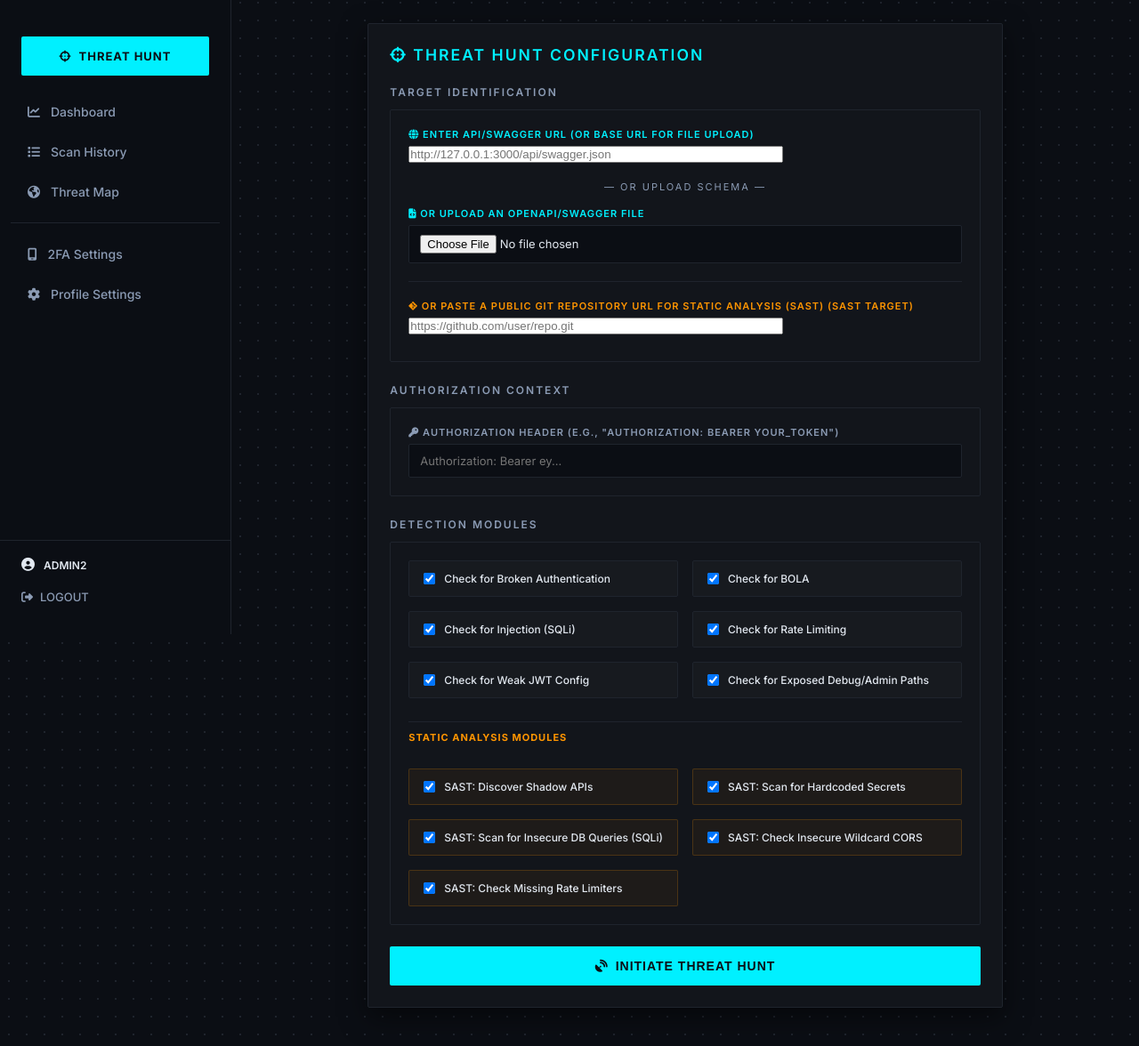
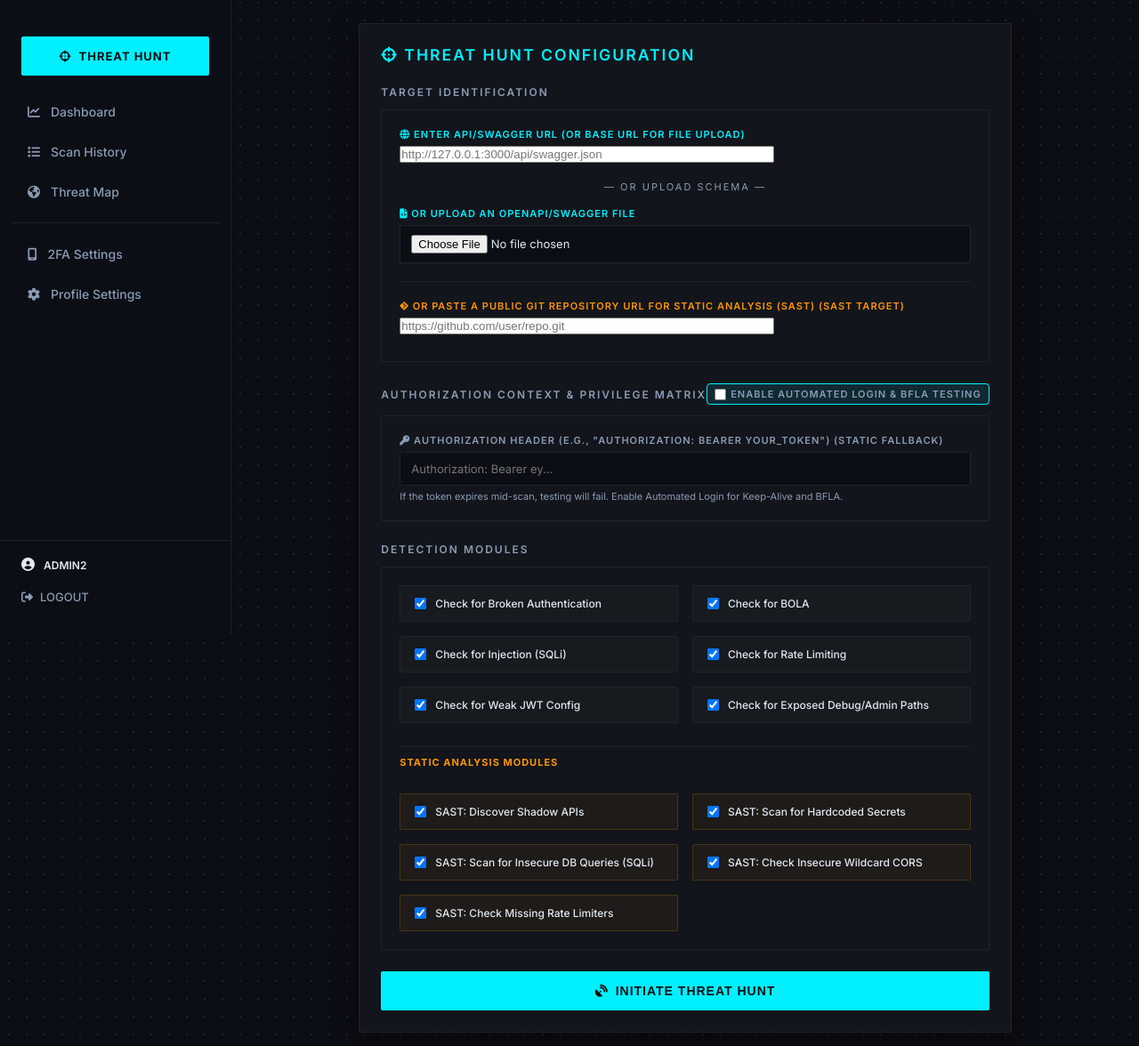
Before and after one commit to bhuwanbaniya/API_sentinel, a Django app: page /scan/ in a window 1280 px wide. Shown: the part 87-1263 px from the top of the page at 89% size. Run offline with Django 5.2, Linux system fonts and the light colour scheme; a user stored in the database is signed in; data comes from the database, SQL or seed files in the repository.

Commit message:
feat: redesign UI with Privilege Escalation Matrix

```diff
--- a/scanner/templates/scanner/scan.html
+++ b/scanner/templates/scanner/scan.html
@@ -38,10 +38,59 @@
                 </div>
             </div>
 
-            <div class="card-header-title" style="margin-bottom: 12px;">AUTHORIZATION CONTEXT</div>
+            <div class="card-header-title" style="margin-bottom: 12px; display: flex; justify-content: space-between; align-items: center;">
+                <span>AUTHORIZATION CONTEXT & PRIVILEGE MATRIX</span>
+                <div style="font-size: 11px; font-weight: normal; background: rgba(0, 210, 255, 0.1); padding: 4px 8px; border-radius: 4px; border: 1px solid var(--accent-cyan);">
+                    <label style="cursor: pointer; margin: 0; display: flex; align-items: center; gap: 5px;">
+                        <input type="checkbox" id="toggle_auto_auth" style="margin: 0;"> Enable Automated Login & BFLA Testing
+                    </label>
+                </div>
+            </div>
             <div style="border: 1px solid var(--card-border); padding: 20px; border-radius: 2px; margin-bottom: 24px;">
-                <label><i class="fas fa-key"></i> {{ form.auth_header.label }}</label>
-                {{ form.auth_header }}
+                <div id="static_auth_section">
+                    <label><i class="fas fa-key"></i> {{ form.auth_header.label }} (Static Fallback)</label>
+                    {{ form.auth_header }}
+                    <div style="font-size: 11px; color: var(--text-muted); margin-top: 5px;">If the token expires mid-scan, testing will fail. Enable Automated Login for Keep-Alive and BFLA.</div>
+                </div>
+
+                <div id="auto_auth_section" style="display: none; margin-top: 10px;">
+                    <div style="display: grid; grid-template-columns: 2fr 1fr; gap: 15px; margin-bottom: 15px;">
+                        <div>
+                            <label style="color: var(--accent-orange);"><i class="fas fa-sign-in-alt"></i> {{ form.auth_login_url.label }}</label>
+                            {{ form.auth_login_url }}
+                        </div>
+                        <div>
+                            <label style="color: var(--accent-orange);"><i class="fas fa-cogs"></i> {{ form.auth_type.label }}</label>
+                            {{ form.auth_type }}
+                        </div>
+                    </div>
+
+                    <div style="display: grid; grid-template-columns: 1fr 1fr; gap: 20px;">
+                        <div style="background: rgba(255, 123, 114, 0.05); padding: 15px; border: 1px solid rgba(255, 123, 114, 0.2); border-radius: 4px;">
+                            <h4 style="margin-top: 0; color: #ff7b72; font-size: 12px; letter-spacing: 1px; border-bottom: 1px solid rgba(255, 123, 114, 0.2); padding-bottom: 5px; margin-bottom: 10px;">HIGH PRIVILEGE (ADMIN)</h4>
+                            <div style="margin-bottom: 10px;">
+                                <label>{{ form.admin_username.label }}</label>
+                                {{ form.admin_username }}
+                            </div>
+                            <div>
+                                <label>{{ form.admin_password.label }}</label>
+                                {{ form.admin_password }}
+                            </div>
+                        </div>
+
+                        <div style="background: rgba(64, 168, 168, 0.05); padding: 15px; border: 1px solid rgba(64, 168, 168, 0.2); border-radius: 4px;">
+                            <h4 style="margin-top: 0; color: #40A8A8; font-size: 12px; letter-spacing: 1px; border-bottom: 1px solid rgba(64, 168, 168, 0.2); padding-bottom: 5px; margin-bottom: 10px;">LOW PRIVILEGE (BFLA TESTING)</h4>
+                            <div style="margin-bottom: 10px;">
+                                <label>{{ form.user_username.label }}</label>
+                                {{ form.user_username }}
+                            </div>
+                            <div>
+                                <label>{{ form.user_password.label }}</label>
+                                {{ form.user_password }}
+                            </div>
+                        </div>
+                    </div>
+                </div>
             </div>
 
             <div class="card-header-title" style="margin-bottom: 12px;">DETECTION MODULES</div>
@@ -123,4 +172,23 @@
         </tbody>
     </table>
 </div>
+<script>
+    document.addEventListener('DOMContentLoaded', function() {
+        const toggle = document.getElementById('toggle_auto_auth');
+        const staticSection = document.getElementById('static_auth_section');
+        const autoSection = document.getElementById('auto_auth_section');
+
+        if(toggle) {
+            toggle.addEventListener('change', function() {
+                if (this.checked) {
+                    staticSection.style.display = 'none';
+                    autoSection.style.display = 'block';
+                } else {
+                    staticSection.style.display = 'block';
+                    autoSection.style.display = 'none';
+                }
+            });
+        }
+    });
+</script>
 {% endblock %}
```
